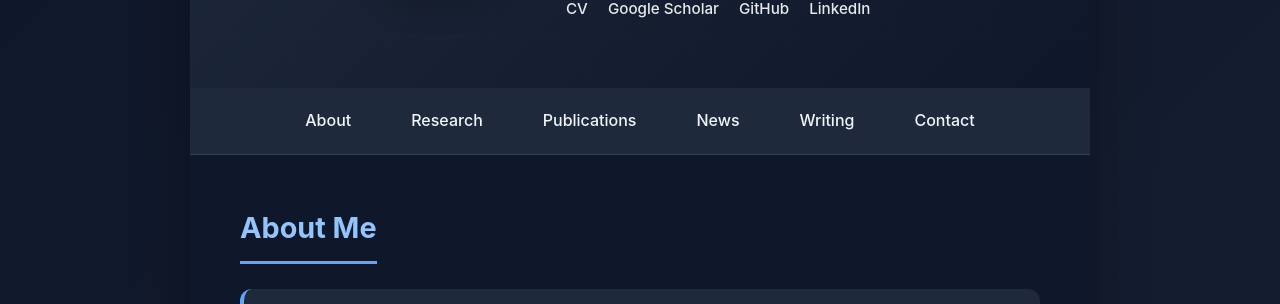
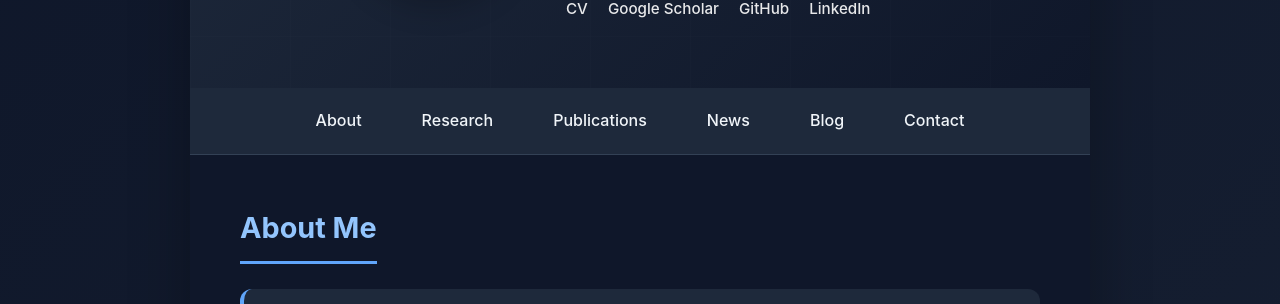
Before and after one commit to andisheGhs/andisheGhs.github.io, a Jekyll site: the page index.html, which Jekyll copies as it is, in a window 1280 px wide. Shown: the part 284-588 px from the top of the page. Built offline with Jekyll 4.4.1, drawn with Linux system fonts in a browser that asks for light colours.

Commit message:
Rename 'Writing' link to 'Blog' in navigation

```diff
--- a/index.html
+++ b/index.html
@@ -758,7 +758,7 @@
                 <li><a href="#research" onclick="smoothScroll('research')">Research</a></li>
                 <li><a href="#publications" onclick="smoothScroll('publications')">Publications</a></li>
                 <li><a href="#news" onclick="smoothScroll('news')">News</a></li>
-                <li><a href="writing.html">Writing</a></li>
+                <li><a href="writing.html">Blog</a></li>
                 <li><a href="#contact" onclick="smoothScroll('contact')">Contact</a></li>
             </ul>
         </nav>
```
